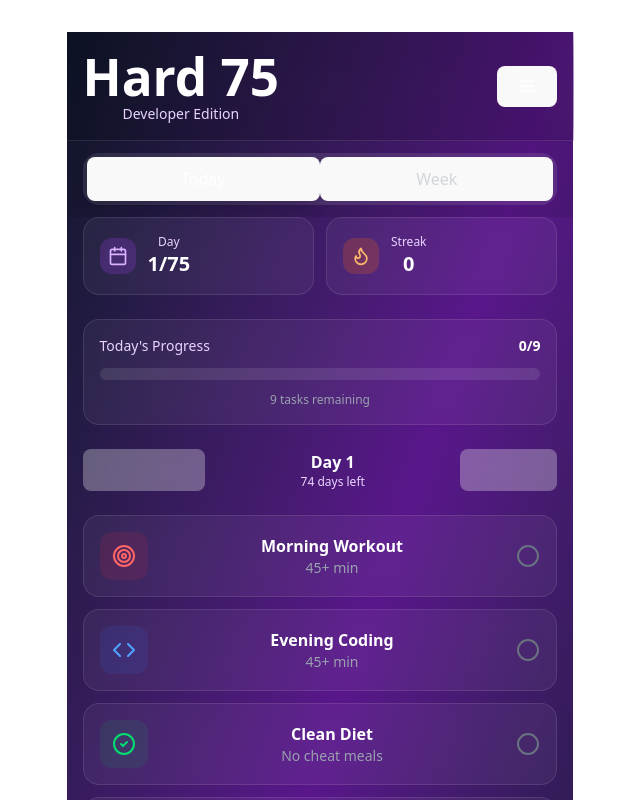
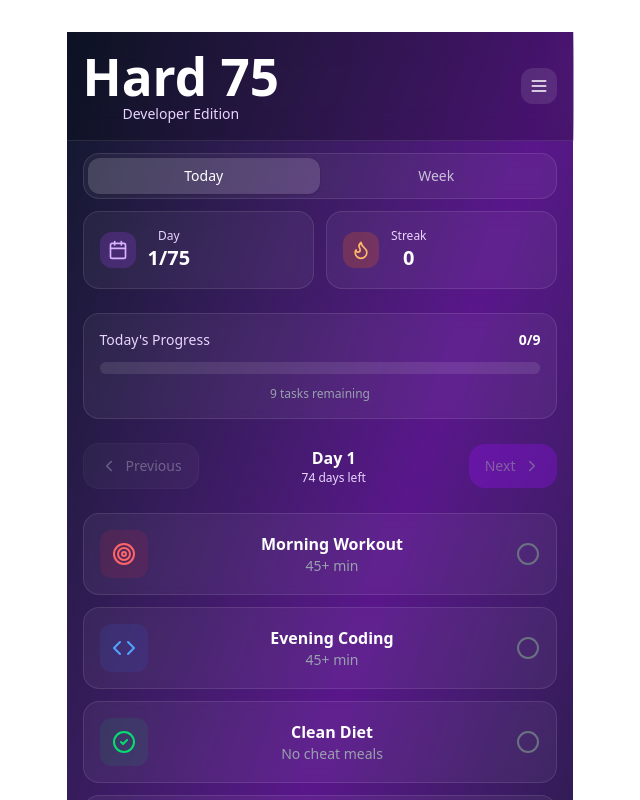
Before and after one commit to ebarcly/hard75-tracker, a React (Vite) app: page / in a window 1280 px wide. Shown: the top 800 px of the page, without its empty margins (320-960 px from the left). Built offline with nearby package versions, Linux system fonts and the light colour scheme.

Commit message:
refactor: Update button styles and enhance TabNavigation component
- Removed button styles from index.css for a cleaner design
- Adjusted TabNavigation component styles for improved visibility and interaction
- Enhanced background and hover effects for better user experience

```diff
--- a/src/components/TabNavigation.jsx
+++ b/src/components/TabNavigation.jsx
@@ -7,16 +7,16 @@ const TabNavigation = ({ activeTab, setActiveTab }) => {
   ];
 
   return (
-    <div className="px-4 py-3 bg-black/10">
-      <div className="flex bg-white/10 rounded-2xl p-1">
+    <div className="px-4 py-3">
+      <div className="flex bg-white/5 backdrop-blur-sm rounded-2xl p-1 border border-white/10">
         {tabs.map((tab) => (
           <button
             key={tab.id}
             onClick={() => setActiveTab(tab.id)}
-            className={`flex-1 py-2 px-4 rounded-xl text-sm font-medium transition-all ${
+            className={`flex-1 py-2 px-4 rounded-xl text-sm font-medium transition-all cursor-pointer ${
               activeTab === tab.id
-                ? "bg-white/20 text-white shadow-lg"
-                : "text-gray-300 hover:text-white"
+                ? "bg-white/15 text-white shadow-sm"
+                : "text-white/70 hover:text-white/90"
             }`}
           >
             {tab.label}
--- a/src/index.css
+++ b/src/index.css
@@ -37,25 +37,6 @@ h1 {
   line-height: 1.1;
 }
 
-button {
-  border-radius: 8px;
-  border: 1px solid transparent;
-  padding: 0.6em 1.2em;
-  font-size: 1em;
-  font-weight: 500;
-  font-family: inherit;
-  background-color: #1a1a1a;
-  cursor: pointer;
-  transition: border-color 0.25s;
-}
-button:hover {
-  border-color: #646cff;
-}
-button:focus,
-button:focus-visible {
-  outline: 4px auto -webkit-focus-ring-color;
-}
-
 @media (prefers-color-scheme: light) {
   :root {
     color: #213547;
@@ -64,7 +45,4 @@ button:focus-visible {
   a:hover {
     color: #747bff;
   }
-  button {
-    background-color: #f9f9f9;
-  }
 }
```
